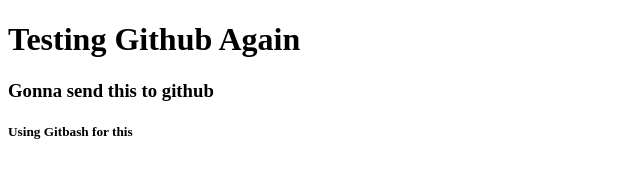
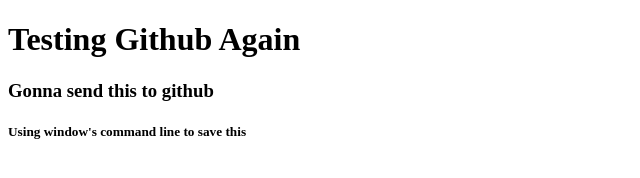
Before and after one commit to eboonie/ProjectPractice, a plain HTML site: page index.html in a window 1280 px wide. Shown: the whole page, without its empty margins (0-640 px from the left). Drawn offline with Linux system fonts and the light colour scheme.

Commit message:
command line used instead

```diff
--- a/index.html
+++ b/index.html
@@ -10,7 +10,7 @@
 <body>
     <h1>Testing Github Again</h1>
     <h3>Gonna send this to github</h3>
-    <h5>Using Gitbash for this</h5>
+    <h5>Using window's command line to save this </h5>
 </body>
 
 </html>
```
